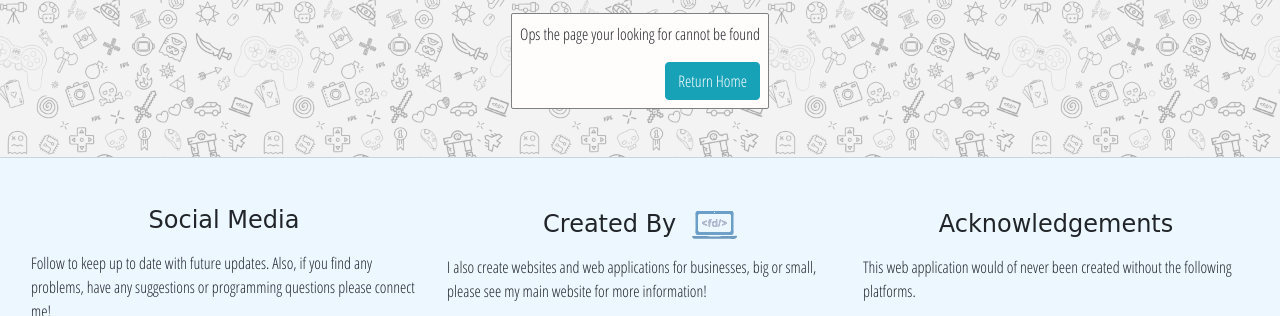
After one commit to Fordalex/asteroid_game, a Flask app: template templates/error/error_404.html in a window 1280 px wide. The commit adds this page. Shown: the part 171-487 px from the top of the page. Run offline with Flask 2, Linux system fonts and the light colour scheme; the template is opened without the code that fills it, so the values that code supplies are empty; some libraries are stand-ins or nearby versions; some web fonts are replaced.

Commit message:
Added 404 error page and view.

```diff
--- a/app.py
+++ b/app.py
@@ -11,6 +11,8 @@ app = Flask(__name__)
 app.config["MONGO_URI"] = DBURL
 mongo = PyMongo(app)
 
+# Add the custom error pages.
+from error import *
 # View the home page.
 from home import *
 # Save the high scores for each game.
--- a/templates/base.html
+++ b/templates/base.html
@@ -26,6 +26,7 @@
             height: 100%;
             top: 0px;
             left: 0px;
+            z-index: -1;
         }
     </style>
     <link rel="stylesheet" href="https://stackpath.bootstrapcdn.com/bootstrap/4.5.2/css/bootstrap.min.css"
--- /dev/null
+++ b/templates/error/error_404.html
@@ -0,0 +1,12 @@
+{% extends 'base.html' %}
+{% block header %}404{% endblock %}
+{% block content %}
+
+<div class="container-fluid d-flex justify-content-center">
+    <div class="white-container d-inline-block">
+        <p>Ops the page your looking for cannot be found</p>
+        <a href="/" class="btn btn-info float-right">Return Home</a>
+    </div>
+</div>
+
+{% endblock %}
```
Also changed, not shown: error.py (added, +11 -0 lines).
